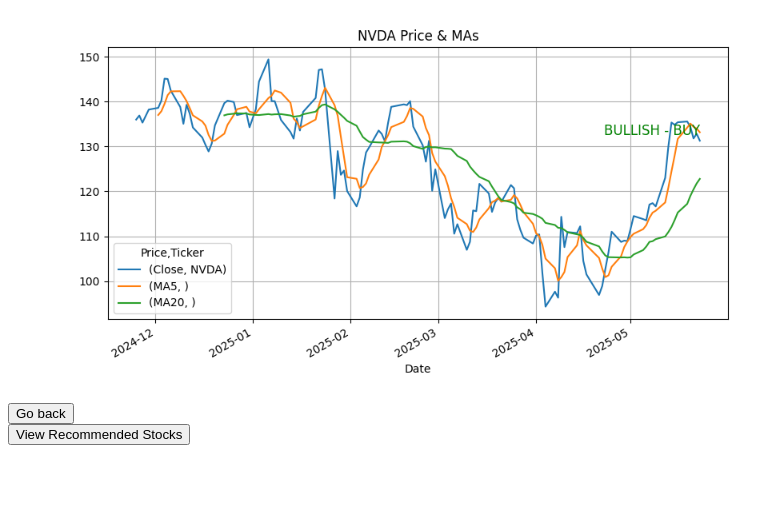
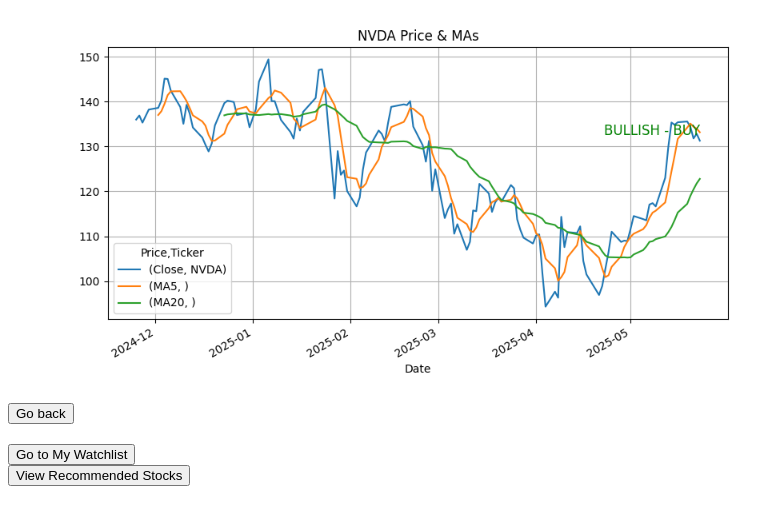
Before and after one commit to stonklord84/stock_analysis, a Flask app: template templates/index.html in a window 1280 px wide. Shown: the part 169-694 px from the top of the page, without its empty margins (0-784 px from the left). Run offline with Flask 3, Linux system fonts and the light colour scheme; the template is opened without the code that fills it: most values are stand-ins (such as "Sample title", 1, 10 or a date in 2020).

Commit message:
Update index.html

```diff
--- a/templates/index.html
+++ b/templates/index.html
@@ -20,6 +20,11 @@
             <button type="submit">Go back</button>
         </form>
     {% endif %}
+
+    <form action="{{ url_for('watchlist') }}" method="get" style="margin-top: 20px;">
+    <button type="submit">Go to My Watchlist</button>
+    </form>
+
 </body>
 <form action="/recommend" method="get">
     <button type="submit">View Recommended Stocks</button>
```
